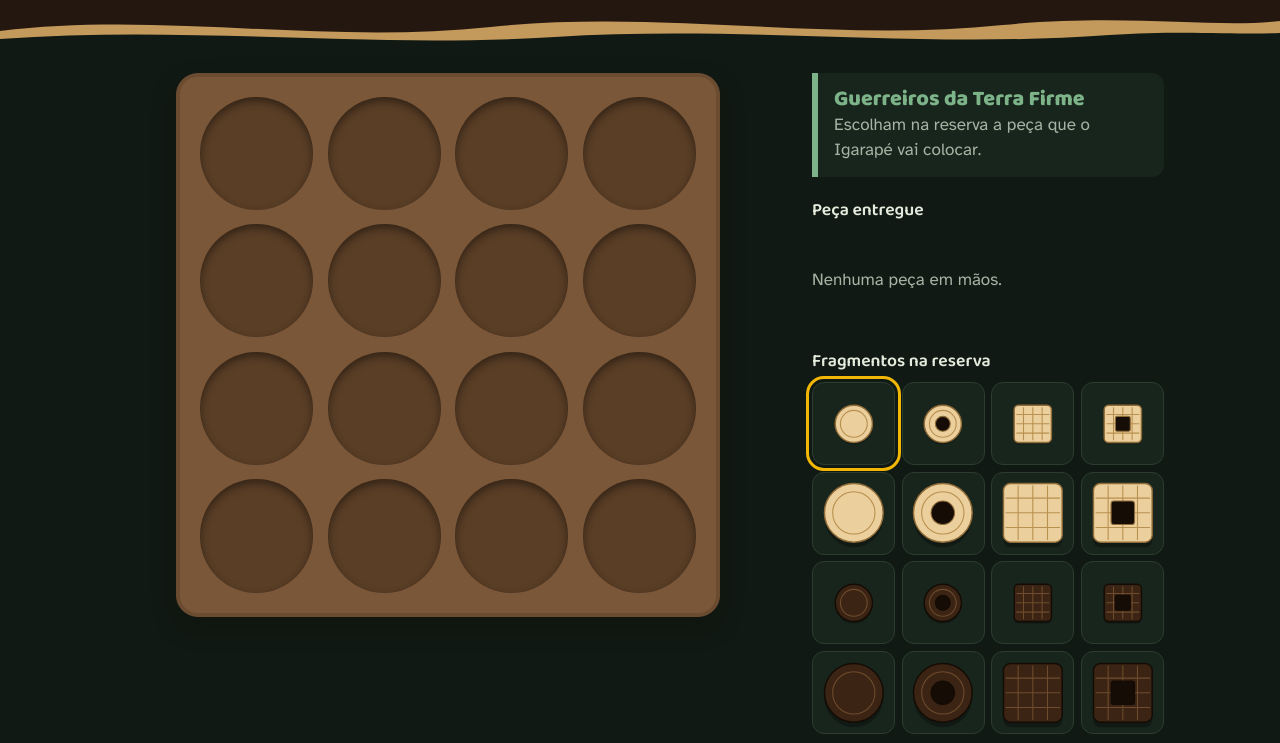
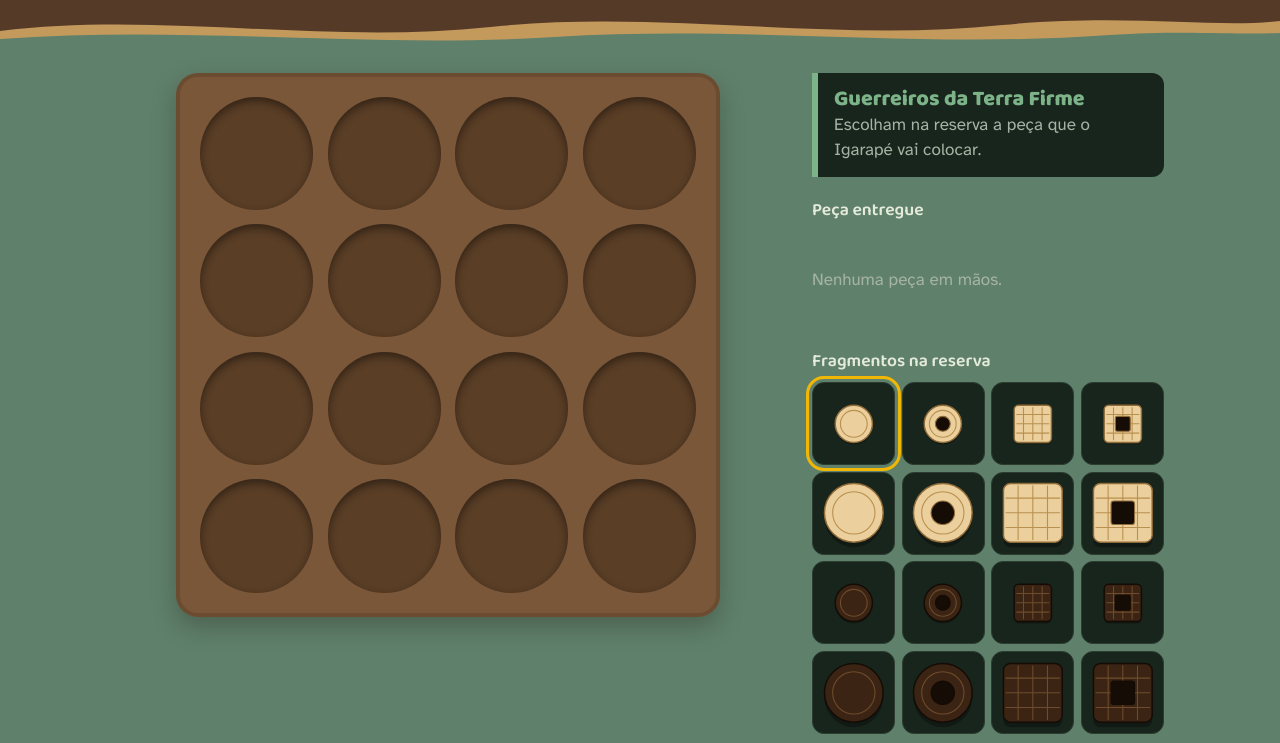
Before and after one commit to EvelimLima/quarto-pedagogico, a website with bundled scripts: page index.html in a window 1280 px wide. Shown: the part 164-907 px from the top of the page. Built offline with nearby package versions, Linux system fonts and the dark colour scheme.

Commit message:
so ajsute de cor

```diff
--- a/css/style.css
+++ b/css/style.css
@@ -17,7 +17,7 @@
   --casa: #5A3E26;
   --casa-livre: #8A6843;
   --sol: #F2B705;
-  --rio-negro: #24170F;
+  --rio-negro: #563a28;
   --solimoes: #C49A5C;
   --titulo: "Baloo 2", "Trebuchet MS", system-ui, sans-serif;
   --texto: "Atkinson Hyperlegible", "Segoe UI", system-ui, sans-serif;
@@ -27,7 +27,7 @@
 }
 @media (prefers-color-scheme: dark) {
   :root:not([data-theme="light"]) {
-    --pagina: #101913; --tinta: #E4EADC; --suave: #A6B3A4; --painel: #18251C;
+    --pagina: #5f806b; --tinta: #E4EADC; --suave: #A6B3A4; --painel: #18251C;
     --linha: #2C3D30; --terra-firme: #7DB388; --igarape: #62B6C8;
   }
 }
```
